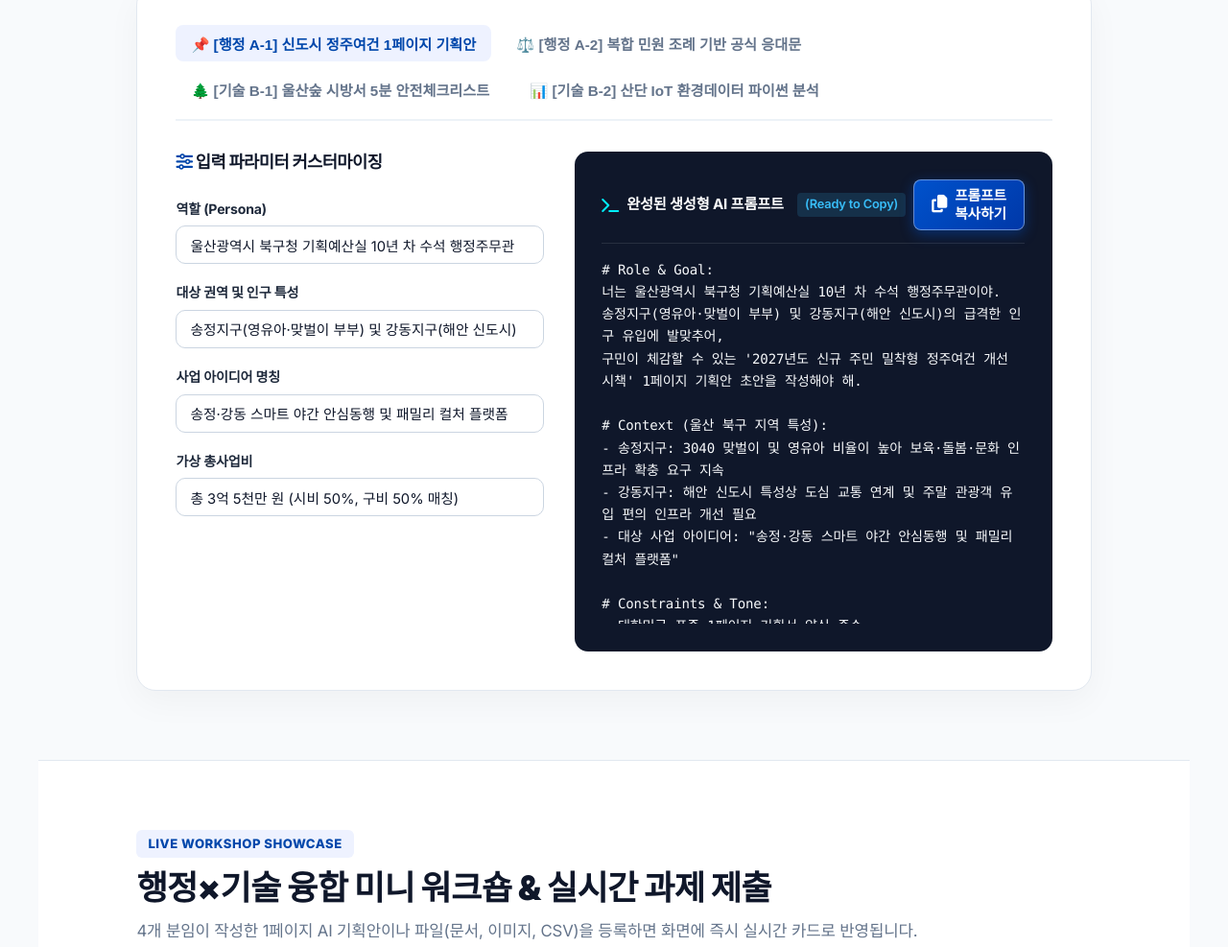
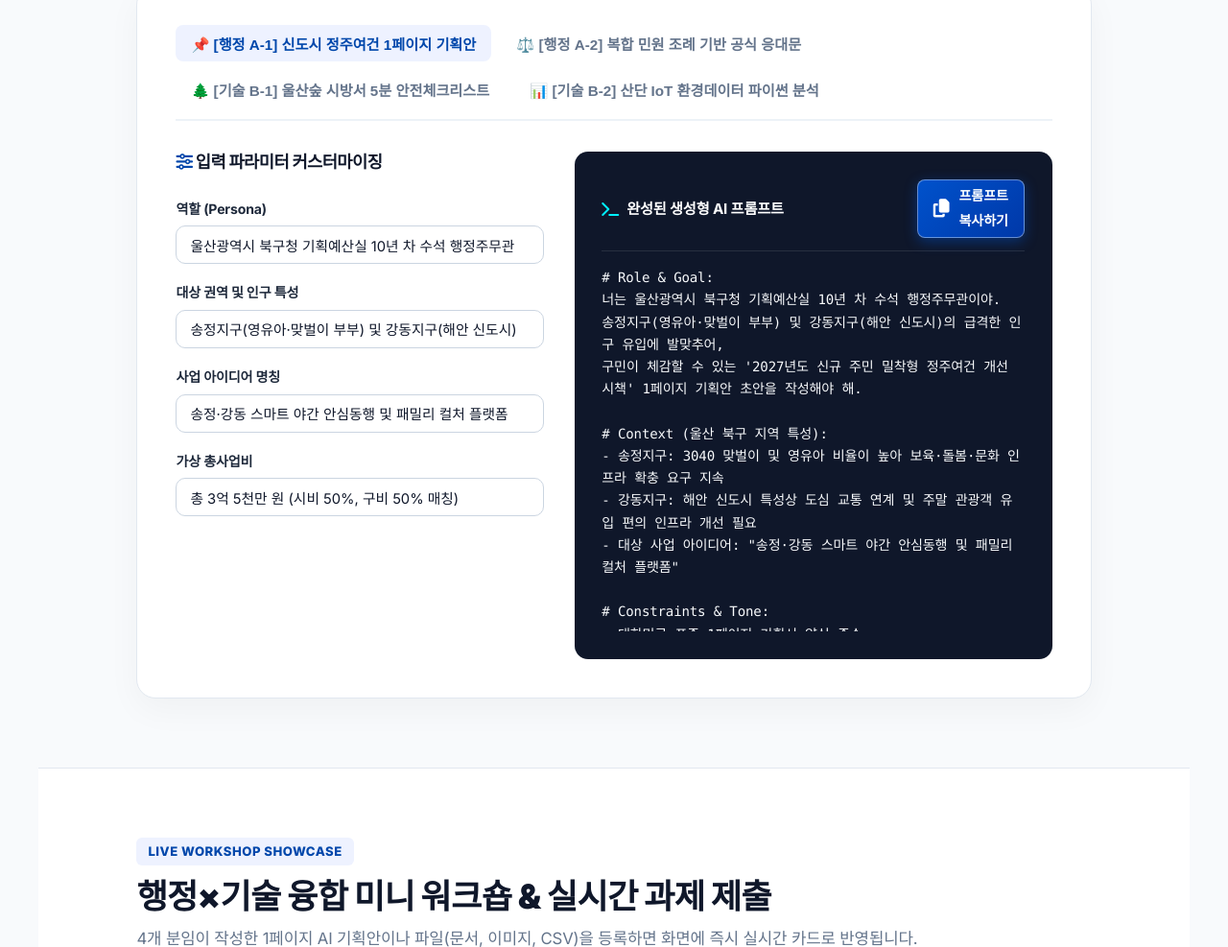
Before and after one commit to aiu144346/Cloudbread, a website: page lecture-ubs.html in a window 1280 px wide. Shown: the part 3301-4288 px from the top of the page at 96% size. Drawn offline with Linux system fonts and the light colour scheme; no server answers.

Commit message:
fix(lecture-ubs): remove Ready to Copy and enforce 2-line prompt copy button layout with nowrap

```diff
--- a/lecture-ubs.html
+++ b/lecture-ubs.html
@@ -542,47 +542,50 @@
             font-size: 1rem;
         }
 
-        .output-header .badge-ready {
-            color: #38BDF8;
-            font-size: 0.8rem;
-            font-weight: 600;
-            background: rgba(56, 189, 248, 0.15);
-            padding: 2px 8px;
-            border-radius: 4px;
-            margin-left: 6px;
-        }
-
         .btn-copy-prompt {
             background: linear-gradient(135deg, #0052CC 0%, #0038A8 100%);
             color: #FFFFFF !important;
             border: 1.5px solid rgba(255, 255, 255, 0.4);
-            padding: 7px 18px;
+            padding: 8px 16px;
             border-radius: 8px;
-            font-size: 0.92rem;
+            font-size: 0.9rem;
             font-weight: 800;
             cursor: pointer;
             display: inline-flex;
             align-items: center;
             justify-content: center;
-            gap: 8px;
-            line-height: 1.25;
+            gap: 10px;
+            flex-shrink: 0;
+            white-space: nowrap;
             transition: all 0.2s ease;
             box-shadow: 0 4px 14px rgba(0, 82, 204, 0.45);
         }
 
         .btn-copy-prompt .btn-copy-text {
-            display: inline-block;
-            text-align: center;
+            display: flex;
+            flex-direction: column;
+            align-items: center;
+            justify-content: center;
             line-height: 1.25;
+            white-space: nowrap;
+        }
+
+        .btn-copy-prompt .line-prompt,
+        .btn-copy-prompt .line-copy {
+            display: block;
+            white-space: nowrap;
             color: #FFFFFF !important;
             font-weight: 800;
-            font-size: 0.92rem;
+            font-size: 0.88rem;
             letter-spacing: -0.01em;
+            word-break: keep-all;
+            text-align: center;
         }
 
         .btn-copy-prompt i {
-            font-size: 1.15rem;
+            font-size: 1.2rem;
             color: #FFFFFF !important;
+            flex-shrink: 0;
         }
 
         .btn-copy-prompt:hover {
@@ -1201,8 +1204,14 @@
                 <!-- Right: Generated Prompt Preview & Copy -->
                 <div class="lab-output-panel">
                     <div class="output-header">
-                        <span><i class="fa-solid fa-terminal"></i> 완성된 생성형 AI 프롬프트 <span class="badge-ready">(Ready to Copy)</span></span>
-                        <button class="btn-copy-prompt" id="btn-copy-prompt" title="프롬프트 복사하기"><i class="fa-solid fa-copy"></i><span class="btn-copy-text">프롬프트<br>복사하기</span></button>
+                        <span><i class="fa-solid fa-terminal"></i> 완성된 생성형 AI 프롬프트</span>
+                        <button class="btn-copy-prompt" id="btn-copy-prompt" title="프롬프트 복사하기">
+                            <i class="fa-solid fa-copy"></i>
+                            <span class="btn-copy-text">
+                                <span class="line-prompt">프롬프트</span>
+                                <span class="line-copy">복사하기</span>
+                            </span>
+                        </button>
                     </div>
                     <pre class="prompt-code-view" id="prompt-code-view"></pre>
                 </div>
```
